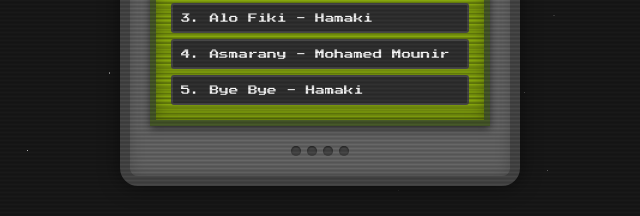
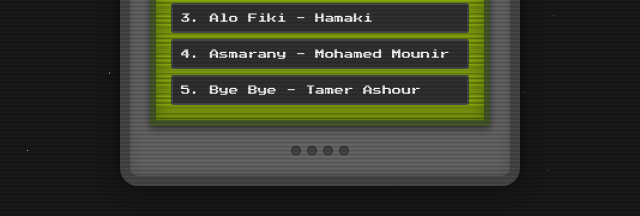
Before and after one commit to bolae700/profile5, a plain HTML site: page index.html in a window 1280 px wide. Shown: the part 491-707 px from the top of the page, 320-960 px from the left. Drawn offline with Linux system fonts and the light colour scheme.

Commit message:
Update index.html

```diff
--- a/index.html
+++ b/index.html
@@ -451,7 +451,7 @@
             },
             {
                 url: "https://raw.githubusercontent.com/bolae700/Arabic-songs/main/Bye%20Bye.MP3",
-                artist: "Hamaki",
+                artist: "Tamer Ashour",
                 title: "Bye Bye"
             },
             {
```
